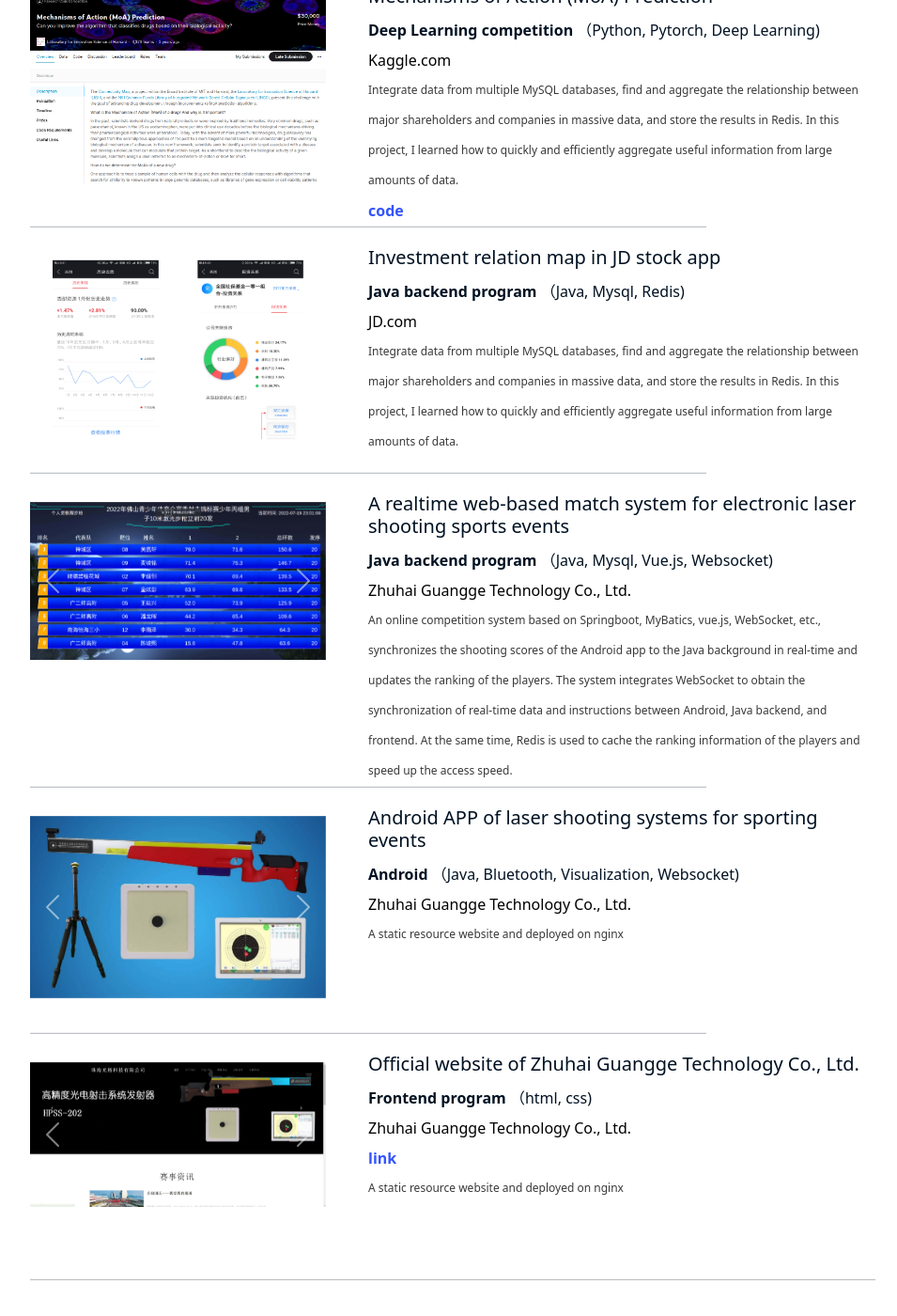
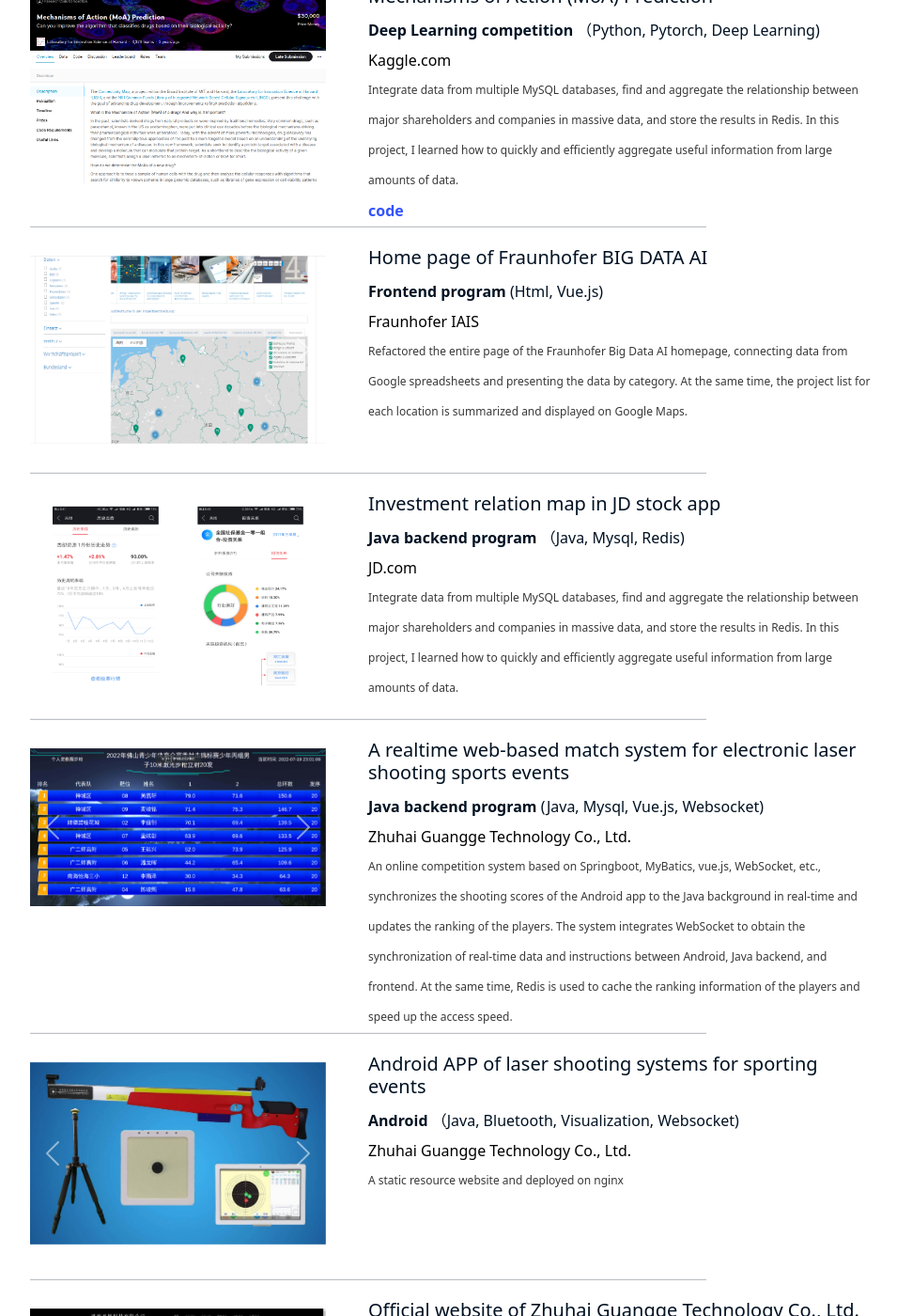
Before and after one commit to weixians/weixians.github.io, a Jekyll site: the page built from about_me.html, in a window 1280 px wide and 1400 px high, scrolled down 1765 px. Shown: the whole window at 94% size, without its empty margins (158-1113 px from the left). Built offline with Jekyll 4.4.1, drawn with Linux system fonts in a browser that asks for light colours.

Commit message:
change content

```diff
--- a/about_me.html
+++ b/about_me.html
@@ -188,6 +188,41 @@
 
     <div class="project-item">
         <div class="project-item-img">
+            <div id="fraunhoferBigDataCarousel" class="carousel slide" data-bs-ride="carousel">
+                <div class="carousel-inner">
+                    <div class="carousel-item active">
+                        <img src="/assets/img/project/fraunhofer_big_data_ai1.png" class="d-block w-100 vertical"
+                             alt=".">
+                    </div>
+                    <div class="carousel-item">
+                        <img src="/assets/img/project/fraunhofer_big_data_ai2.png" class="d-block w-100 vertical"
+                             alt=".">
+                    </div>
+                </div>
+                <a class="carousel-control-prev" href="#fraunhoferBigDataCarousel" role="button" data-bs-slide="prev">
+                    <span class="carousel-control-prev-icon" aria-hidden="true"></span>
+                    <span class="visually-hidden">Previous</span>
+                </a>
+                <a class="carousel-control-next" href="#fraunhoferBigDataCarousel" role="button" data-bs-slide="next">
+                    <span class="carousel-control-next-icon" aria-hidden="true"></span>
+                    <span class="visually-hidden">Next</span>
+                </a>
+            </div>
+        </div>
+        <div class="project-item-content">
+            <h5 style="text-align: left">Home page of Fraunhofer BIG DATA AI</h5>
+            <p><b>Frontend program</b> (Html, Vue.js)</p>
+            <p class="company">Fraunhofer IAIS</p>
+            <p class="description">Refactored the entire page of the Fraunhofer Big Data AI homepage, connecting data from Google spreadsheets and
+                presenting the data by category. At the same time, the project list for each location is summarized and displayed on Google Maps.
+            </p>
+        </div>
+    </div>
+
+    <hr class="solid item-divider"/>
+
+    <div class="project-item">
+        <div class="project-item-img">
             <div id="jdStockCarousel" class="carousel slide" data-bs-ride="carousel">
                 <div class="carousel-inner">
                     <div class="carousel-item active">
@@ -255,7 +290,7 @@
         <div class="project-item-content">
             <h5 style="text-align: left">A realtime web-based match system for electronic laser shooting sports
                 events</h5>
-            <p><b>Java backend program</b> （Java, Mysql, Vue.js, Websocket)</p>
+            <p><b>Java backend program</b> (Java, Mysql, Vue.js, Websocket)</p>
             <p class="company">Zhuhai Guangge Technology Co., Ltd.</p>
             <p class="description">An online competition system based on Springboot, MyBatics, vue.js, WebSocket, etc.,
                 synchronizes the shooting scores of the Android app to the Java background in real-time and updates the
```
Also changed, not shown: assets/img/project/fraunhofer_big_data_ai1.png (added), assets/img/project/fraunhofer_big_data_ai2.png (added).
